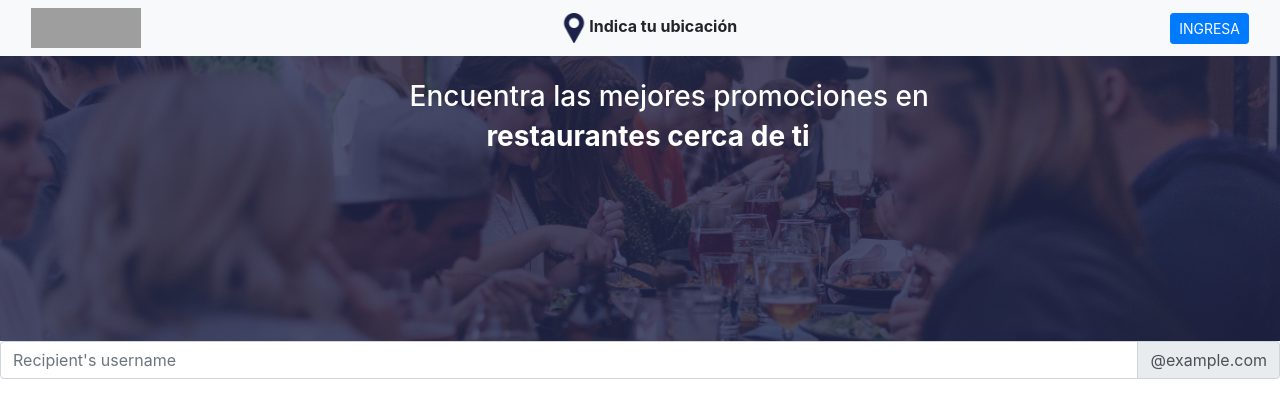
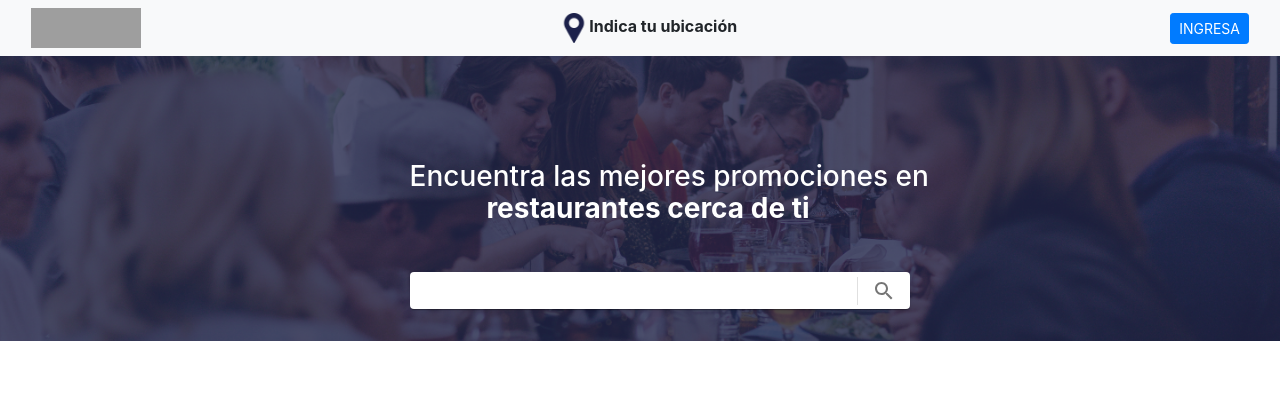
Before and after one commit to lunac/Nearby, a React (Create React App) app: page / in a window 1280 px wide. Shown: the top 418 px of the page. Built offline with nearby package versions, Linux system fonts and the light colour scheme; grey boxes are pictures that could not be loaded.

Commit message:
Navbar and Header ready

```diff
--- a/package.json
+++ b/package.json
@@ -3,6 +3,8 @@
   "version": "0.1.0",
   "private": true,
   "dependencies": {
+    "@material-ui/core": "^4.9.5",
+    "@material-ui/icons": "^4.9.1",
     "@testing-library/jest-dom": "^4.2.4",
     "@testing-library/react": "^9.4.1",
     "@testing-library/user-event": "^7.2.1",
--- a/src/Components/Finder.js
+++ b/src/Components/Finder.js
@@ -1,42 +1,31 @@
-import React, { Component } from 'react'
-import 'bootstrap/dist/css/bootstrap.min.css';
-import Image from 'react-bootstrap/Image'
-import peopleEating from '../Assets/peopleEating.png'
-import InputGroup from 'react-bootstrap/InputGroup'
-import {FormControl} from "react-bootstrap";
+import React, { Component } from "react";
+import "bootstrap/dist/css/bootstrap.min.css";
+import Image from "react-bootstrap/Image";
+import peopleEating from "../Assets/peopleEating.png";
+import TextFieldFind from "../Components/TextFieldFind.js";
 
-
-class Finder extends React.Component{
-  render(){
+class Finder extends React.Component {
+  render() {
     var textStyle = {
-        position: 'absolute',
-        color: "white",
-        top: '10%',
-        left: '32%'
-      };
-      var textStyle2 = {
-        position: 'absolute',
-        color: "white",
-        top: '15%',
-        left: '38%',
-        fontWeight : '700'
-      };
+      position: "absolute",
+      color: "white",
+      top: "20%",
+      left: "32%"
+    };
+    var textStyle2 = {
+      position: "absolute",
+      color: "white",
+      top: "24%",
+      left: "38%",
+      fontWeight: "700"
+    };
     return (
       <div>
         <Image src={peopleEating} fluid />
         <h3 style={textStyle}>Encuentra las mejores promociones {"\n"} en</h3>
         <h3 style={textStyle2}>restaurantes cerca de ti</h3>
 
-        <InputGroup className="mb-3">
-          <FormControl
-            placeholder="Recipient's username"
-            aria-label="Recipient's username"
-            aria-describedby="basic-addon2"
-          />
-          <InputGroup.Append>
-            <InputGroup.Text id="basic-addon2">@example.com</InputGroup.Text>
-          </InputGroup.Append>
-        </InputGroup>
+        <TextFieldFind />
       </div>
     );
   }
--- a/src/Components/NavbarNearby.js
+++ b/src/Components/NavbarNearby.js
@@ -5,6 +5,7 @@ import Button from "react-bootstrap/Button";
 import Col from "react-bootstrap/Col";
 import Logo from "../Assets/nearbyLogo.png";
 import Pin from "../Assets/pin.png";
+
 
 class NavbarNearby extends React.Component {
   render() {
--- /dev/null
+++ b/src/Components/TextFieldFind.js
@@ -0,0 +1,63 @@
+import React from "react";
+import { makeStyles } from "@material-ui/core/styles";
+import Paper from "@material-ui/core/Paper";
+import InputBase from "@material-ui/core/InputBase";
+import Divider from "@material-ui/core/Divider";
+import IconButton from "@material-ui/core/IconButton";
+import MenuIcon from "@material-ui/icons/Menu";
+import SearchIcon from "@material-ui/icons/Search";
+import DirectionsIcon from "@material-ui/icons/Directions";
+
+var styleL = {
+    position: "absolute",
+    top: "34%",
+    left: "32%",
+  };
+
+const useStyles = makeStyles(theme => ({
+  root: {
+    padding: "2px 4px",
+    display: "flex",
+    alignItems: "center",
+    width: 500,
+    height: 37
+
+
+  },
+  input: {
+    marginLeft: theme.spacing(2),
+    flex: 1
+  },
+  iconButton: {
+    padding: 10
+  },
+  divider: {
+    height: 28,
+    margin: 4
+  }
+}));
+
+export default function CustomizedInputBase() {
+  const classes = useStyles();
+
+  return (
+    <div style={styleL}>
+    <Paper component="form" className={classes.root}>
+      <InputBase
+        className={classes.input}
+        placeholder=""
+        inputProps={{ "aria-label": "search google maps" }}
+      />
+
+      <Divider className={classes.divider} orientation="vertical" />
+      <IconButton
+        type="submit"
+        className={classes.iconButton}
+        aria-label="search"
+      >
+        <SearchIcon />
+      </IconButton>
+    </Paper>
+    </div>
+  );
+}
```
Also changed, not shown: 1 other file (tests, documents, lock files or other folders).
